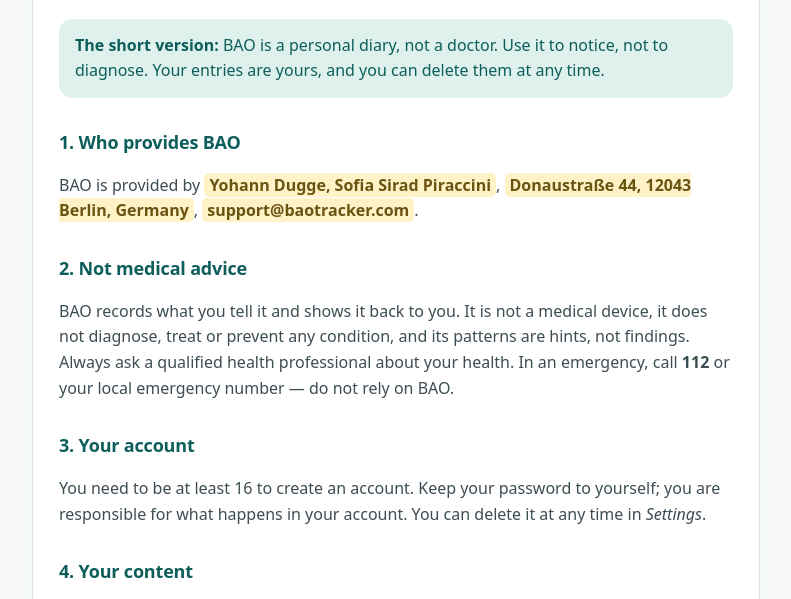
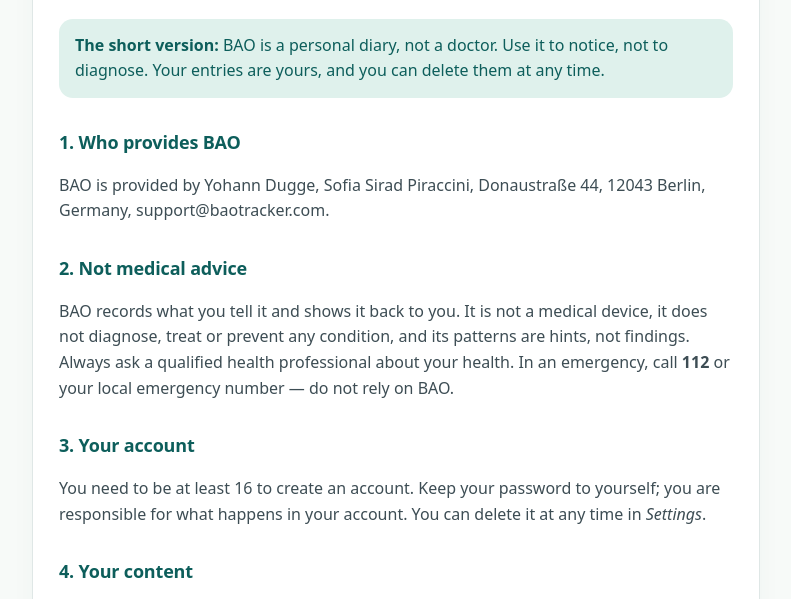
Before and after one commit to ssirad/bao-web, a website: page public/terms.html in a window 1280 px wide. Shown: the part 192-791 px from the top of the page, without its empty margins (244-1035 px from the left). Drawn offline with Linux system fonts and the light colour scheme.

Commit message:
privacy and terms change

```diff
--- a/public/terms.html
+++ b/public/terms.html
@@ -24,7 +24,7 @@
 <div class="note"><b>The short version:</b> BAO is a personal diary, not a doctor. Use it to notice, not to diagnose. Your entries are yours, and you can delete them at any time.</div>
 
 <h2>1. Who provides BAO</h2>
-<p>BAO is provided by <mark class="fill">Yohann Dugge, Sofia Sirad Piraccini</mark>, <mark class="fill">Donaustraße 44, 12043 Berlin, Germany</mark>, <mark class="fill">support@baotracker.com</mark>.</p>
+<p>BAO is provided by Yohann Dugge, Sofia Sirad Piraccini, Donaustraße 44, 12043 Berlin, Germany, support@baotracker.com.</p>
 
 <h2>2. Not medical advice</h2>
 <p>BAO records what you tell it and shows it back to you. It is not a medical device, it does not diagnose, treat or prevent any condition, and its patterns are hints, not findings. Always ask a qualified health professional about your health. In an emergency, call <b>112</b> or your local emergency number — do not rely on BAO.</p>
```
Also changed, not shown: public/privacy.html (+1 -1 lines).
